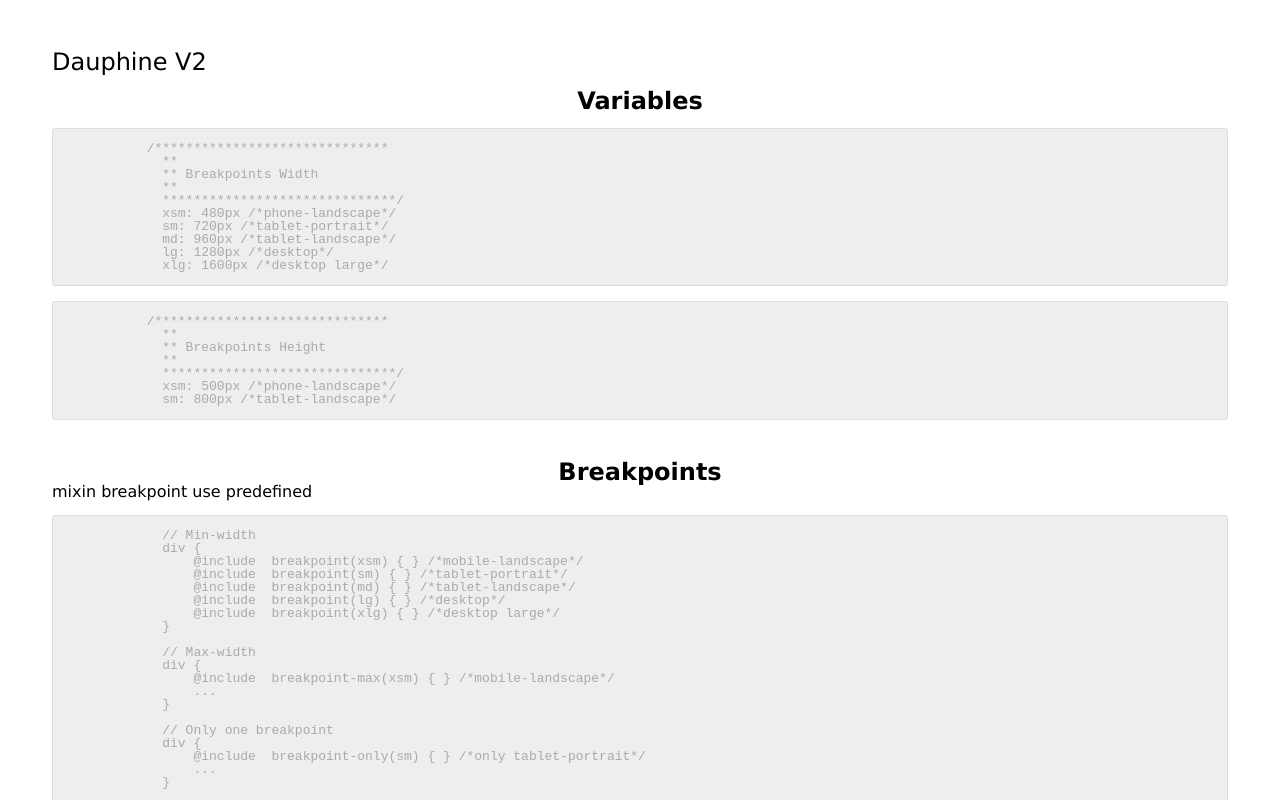
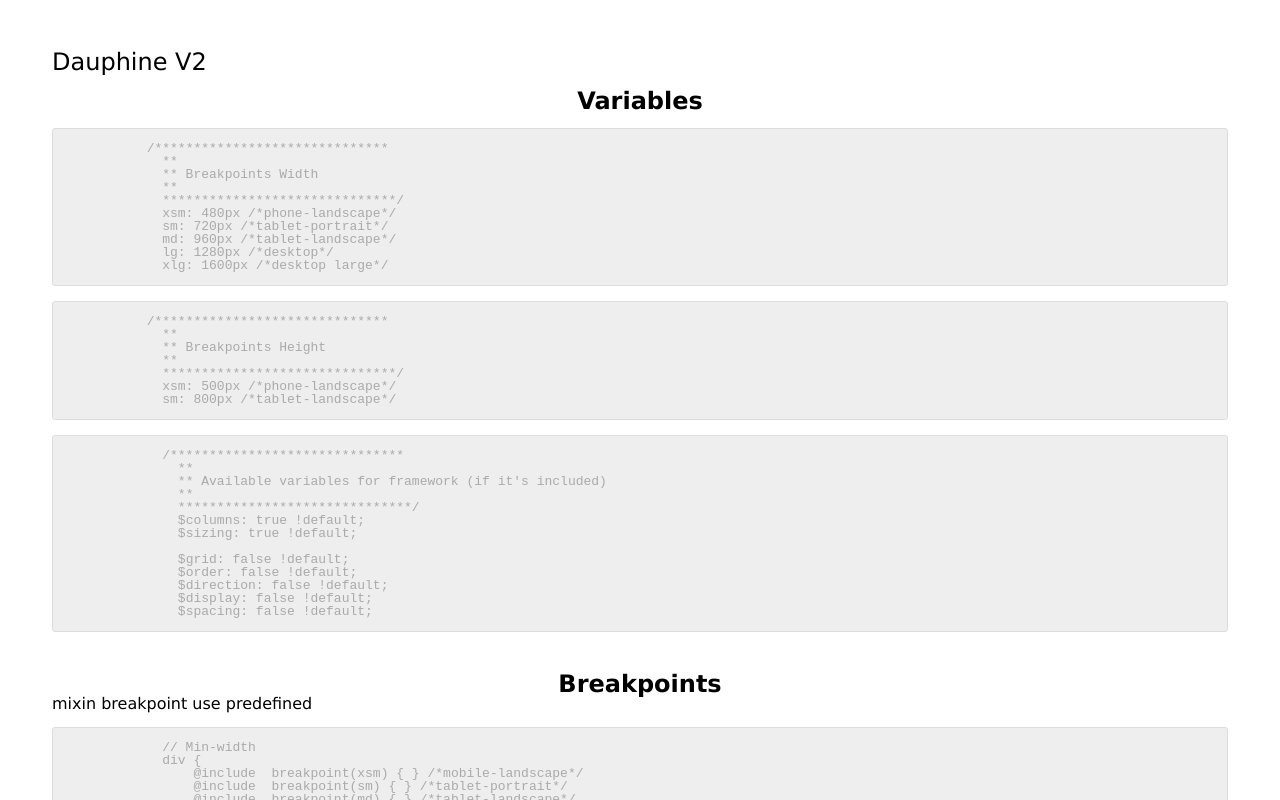
Before and after one commit to agence-adeliom/dauphine-scss, a website: page demo/index.html in a window 1280 px wide. Shown: the top 800 px of the page. Drawn offline with Linux system fonts and the light colour scheme.

Commit message:
update doc

```diff
--- a/demo/index.html
+++ b/demo/index.html
@@ -51,6 +51,21 @@ and open the template in the editor.
               xsm: 500px /*phone-landscape*/
               sm: 800px /*tablet-landscape*/
           </code>
+          <code>
+              /******************************
+                **
+                ** Available variables for framework (if it's included)
+                **
+                ******************************/
+                $columns: true !default;
+                $sizing: true !default;
+
+                $grid: false !default;
+                $order: false !default;
+                $direction: false !default;
+                $display: false !default;
+                $spacing: false !default;
+            </code>
         </div>
       </div>
 
@@ -368,6 +383,7 @@ and open the template in the editor.
 
 
         <div class="container">
+          <h1>Display Grid (not compatible with IE)</h1>
           <div class="w-grid">
             <div>Test</div>
             <div>Test</div>
```
Also changed, not shown: README.md.
